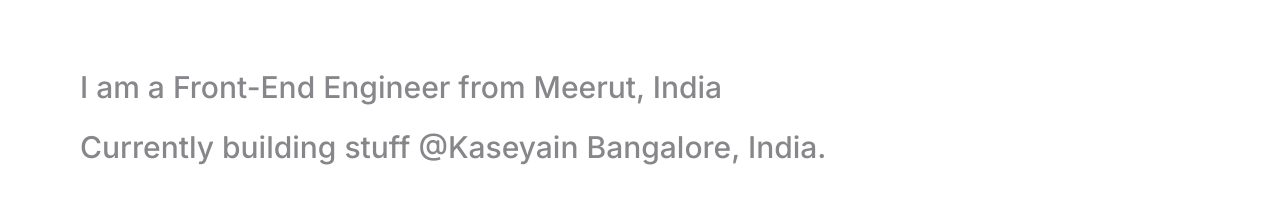
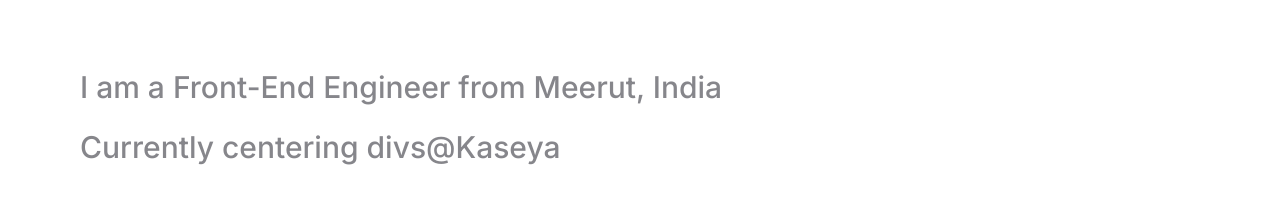
Before and after one commit to shobhit-sirohi/Portfolio, a React (Vite) app: page / in a window 1280 px wide. Shown: the part 880-1099 px from the top of the page. Built offline with nearby package versions, Linux system fonts and the light colour scheme.

Commit message:
about update kaseya

```diff
--- a/src/components/About.jsx
+++ b/src/components/About.jsx
@@ -35,15 +35,14 @@
           </h2> */}
           <h2></h2>
           <h2 className="">
-            Currently building stuff @
+            Currently centering divs
             <a
               href="https://kaseya.com"
               target="_blank"
               className=" hover:text-orangy"
             >
-              Kaseya
+              @Kaseya
             </a>
-            in Bangalore, India.
           </h2>
         </div>
       </div>
```
